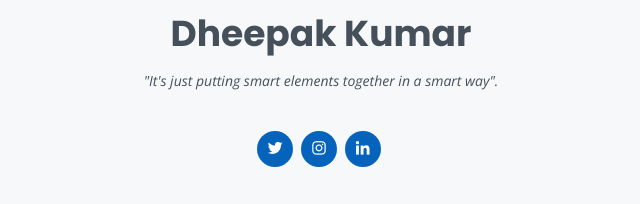
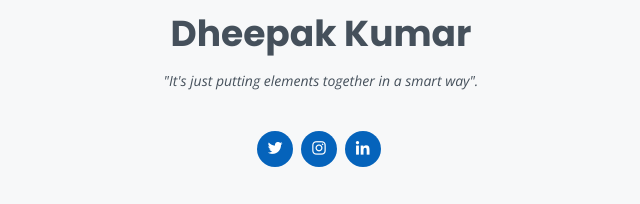
Before and after one commit to dheepak-kumar/About, a plain HTML site: page index.html in a window 1280 px wide. Shown: the part 5002-5206 px from the top of the page, 319-959 px from the left. Drawn offline with nearby package versions, Linux system fonts and the light colour scheme.

Commit message:
Update index.html

```diff
--- a/index.html
+++ b/index.html
@@ -704,7 +704,7 @@
   <footer id="footer">
     <div class="container">
       <h3>Dheepak Kumar</h3>
-      <p>"It's just putting smart elements together in a smart way".</p>
+      <p>"It's just putting elements together in a smart way".</p>
       <div class="social-links">
         <a href="https://twitter.com/Dheepak_Kumar_" class="twitter"><i class="bx bxl-twitter"></i></a>
         <!--<a href="#" class="facebook"><i class="bx bxl-facebook"></i></a>-->
```
